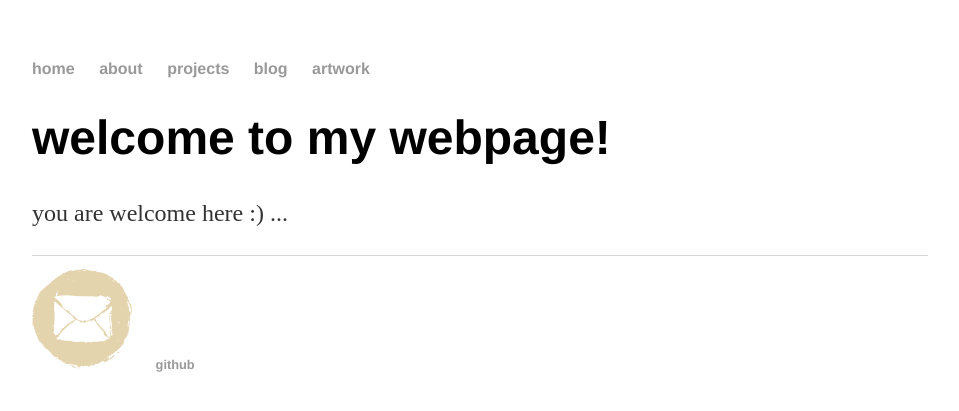
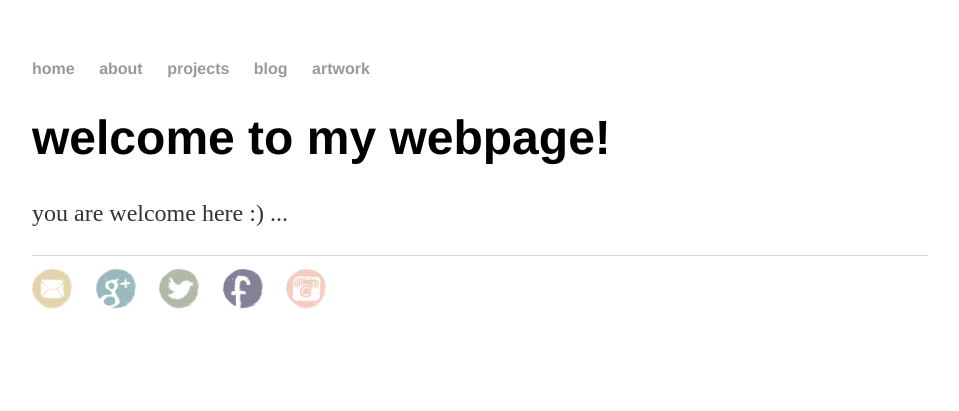
Before and after one commit to alexisbcook/old_alexisbcook.github.io, a Jekyll site: the page index.html, which Jekyll copies as it is, in a window 1280 px wide. Shown: the top 411 px of the page, without its empty margins (160-1119 px from the left). Built offline with Jekyll 4.4.1, drawn with Linux system fonts in a browser that asks for light colours.

Commit message:
Update index.html

```diff
--- a/index.html
+++ b/index.html
@@ -23,8 +23,11 @@
 		</div><!-- /.container -->
 		<footer>
     		<ul>
-        		<li><a href="mailto:alexis.cook@gmail.com"><img border="0" alt="email" src="/icons/email.png" width="100" height="100"></a></li>
-        		<li><a href="https://github.com/alexisbcook">github</a></li>
+        		<li><a href="mailto:alexis.cook@gmail.com"><img border="0" alt="email" src="/icons/email.png" width="40" height="40"></a></li>
+        		<li><a href="https://plus.google.com/105263784761317655298/posts"><img border="0" alt="googleplus" src="/icons/google_plus.png" width="40" height="40"></a></li>
+        		<li><a href="https://twitter.com/alexis_nunez_b"><img border="0" alt="twitter" src="/icons/twitter.png" width="40" height="40"></a></li>
+        		<li><a href="https://www.facebook.com/alexis.cook"><img border="0" alt="email" src="/icons/facebook.png" width="40" height="40"></a></li>
+        		<li><a href="https://www.instagram.com/alexis_nubet/"><img border="0" alt="email" src="/icons/instagram.png" width="40" height="40"></a></li>
 			</ul>
 		</footer>
 	</body>
```
